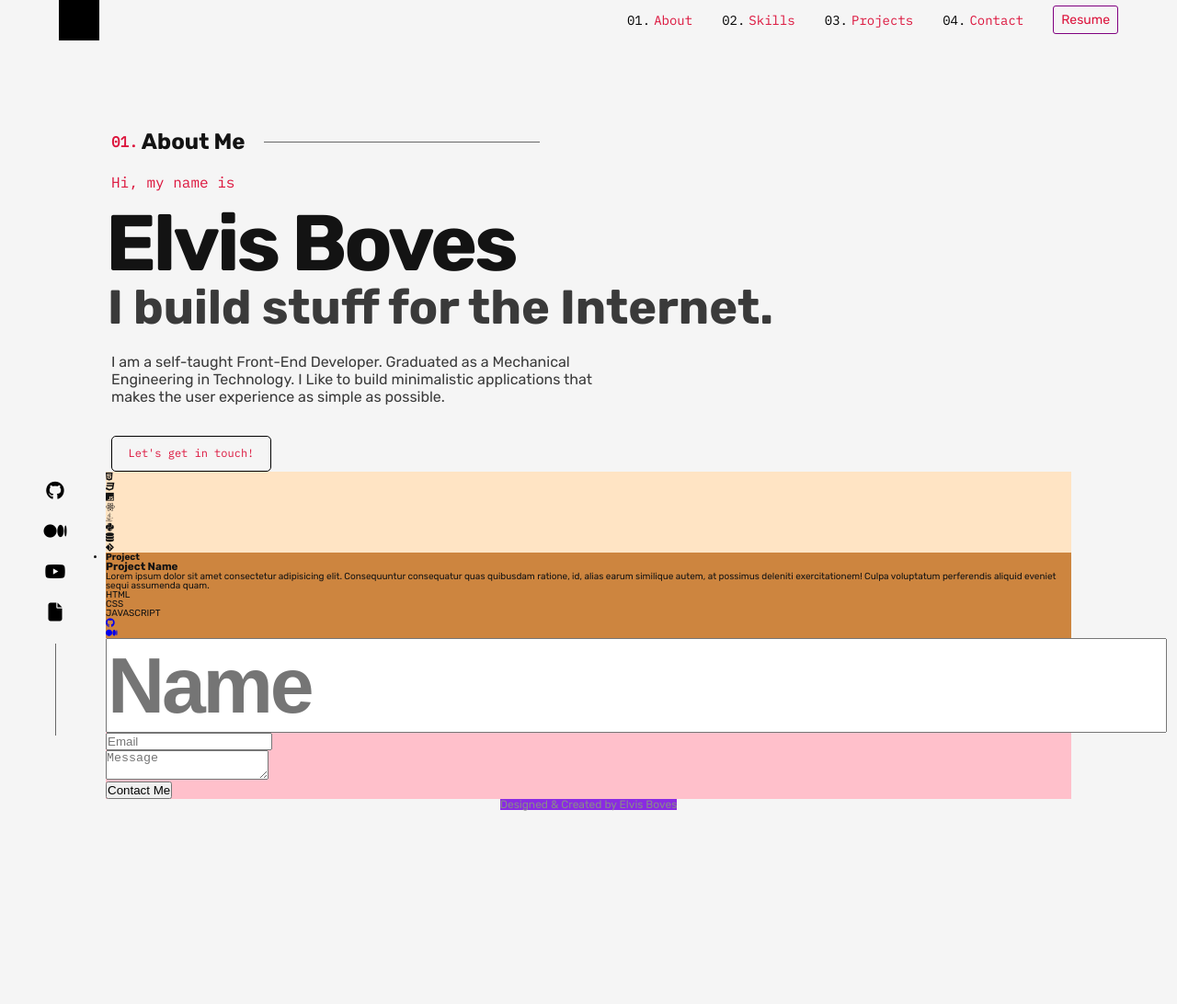
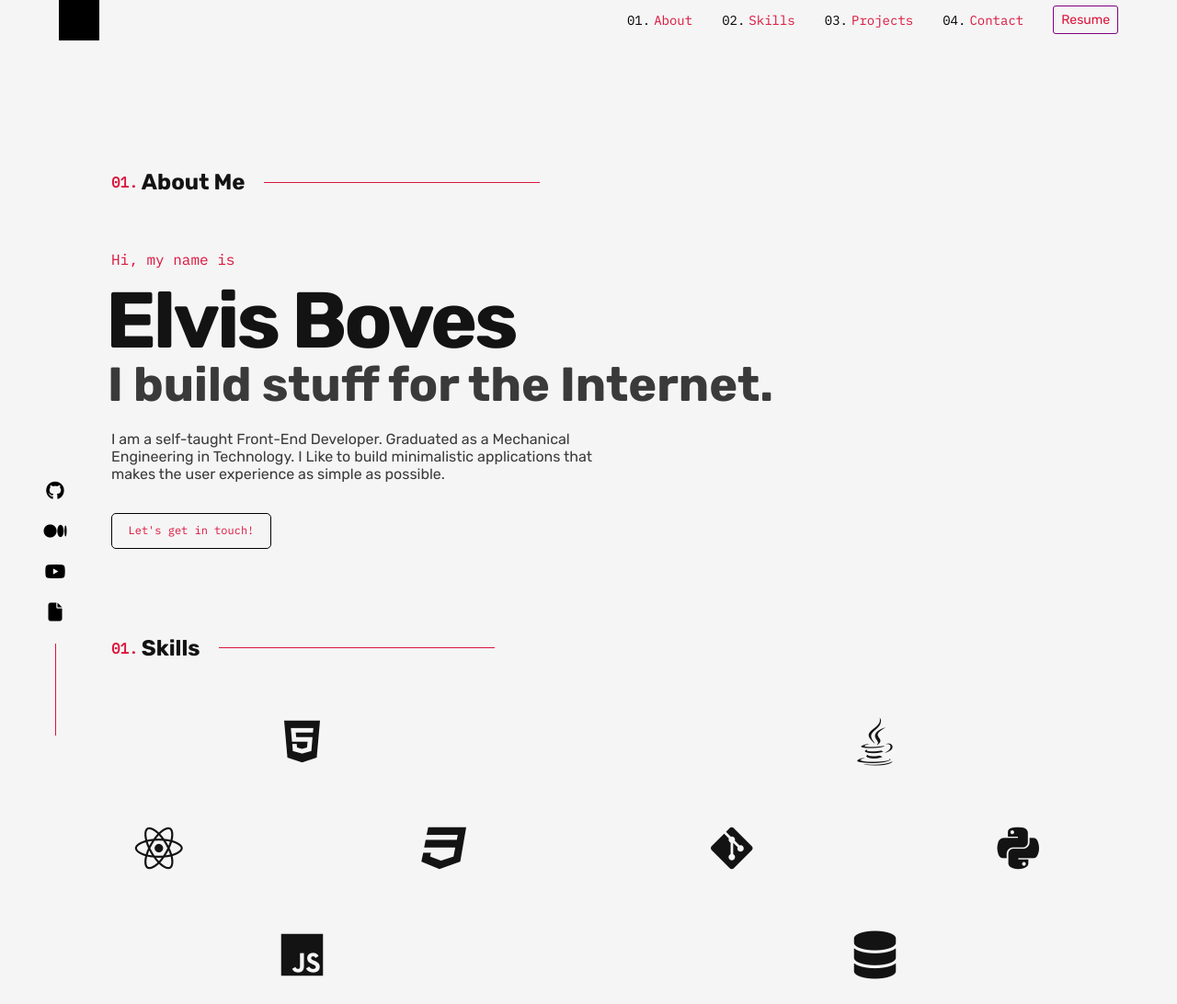
Before and after one commit to eboves/website_portfolio, a website: page website_portfolio/index.html in a window 1280 px wide. Shown: the top 1092 px of the page at 92% size. Before the commit the page ends 901 px from the top, so only its background shows below. Drawn offline with Linux system fonts and the light colour scheme.

Commit message:
type: feat
body: Finish skills layout and animation. STILL THINKING IN CHANGING THE
LAYOUT.

footer: #5

```diff
--- a/website_portfolio/css/about_me.css
+++ b/website_portfolio/css/about_me.css
@@ -5,31 +5,7 @@
   flex-direction: column;
   justify-content: flex-start;
 }
-.num-header {
-  font-size: 2.4rem;
-  counter-set: section;
-  margin-bottom: 2.4rem;
-  align-items: center;
-}
-h2::before {
-  counter-increment: section;
-  content: "0" counter(section) ".";
-  font-family: "IBM Plex Mono", monospace;
-  font-size: 1.6rem;
-  margin-left: 0.6rem;
-  padding-right: 0.4rem;
-  color: crimson;
-}
 
-h2::after {
-  content: "";
-  display: block;
-  position: relative;
-  width: 300px;
-  height: 1px;
-  margin-left: 20px;
-  background-color: rgba(85, 85, 85, 0.884);
-}
 .iam {
   color: crimson;
   margin-left: 0.6rem;
@@ -81,57 +57,3 @@ h2::after {
   color: crimson;
   background-color: rgba(220, 20, 60, 0.274);
 }
-
-/* .about-me {
-  height: 100vh;
-  display: grid;
-  grid-template-columns: 50% 50%;
-  justify-content: center;
-  margin-bottom: 8.8rem;
-} */
-/*
-.personal-info {
-  flex-direction: column;
-}
-
-h1 {
-  font-size: 9.8rem;
-  font-weight: 600;
-  letter-spacing: -3.2px;
-  margin-bottom: -0.5rem;
-}
-
-.position {
-  font-size: 3.6rem;
-  margin-bottom: 3.2rem;
-  font-weight: 300;
-  color: #3b3b3b;
-}
-
-.personal-desc {
-  margin: 0 0 4.8rem 3.2rem;
-}
-
-.personal-description {
-  font-size: 2rem;
-  line-height: 1.2em;
-  color: #3b3b3b;
-}
-
-.btn-a:link,
-.btn-a:visited {
-  display: inline-block;
-  padding: 1.6rem 3.2rem;
-  font-size: 2rem;
-  text-decoration: none;
-  color: #6410ff;
-  border: 2px solid #6410ff;
-  border-radius: 9px;
-  transition: opacity 0.4s ease-in-out;
-}
-
-.btn-a:hover,
-.btn-a:active {
-  background-color: rgba(100, 16, 255, 0.15);
-  }
-  */
--- /dev/null
+++ b/website_portfolio/css/skills.css
@@ -0,0 +1,70 @@
+.skills {
+  flex-direction: column;
+  margin-bottom: 12.8rem;
+}
+.ul-skills {
+  display: grid;
+  grid-template-columns: repeat(7, 1fr);
+  grid-template-rows: repeat(3, 1fr);
+  flex-direction: row;
+  font-size: 5.2rem;
+  justify-items: center;
+  gap: 4rem;
+}
+
+.li-skills {
+  flex-direction: column;
+  justify-content: center;
+  align-items: center;
+  transition: all 0.3s ease;
+}
+
+.li-skills:hover {
+  color: crimson;
+  transform: scale(1.1) translate(0, -10%);
+}
+
+.li-skills:hover .skills-name {
+  opacity: 1;
+}
+
+.skills-logos {
+  margin-bottom: 6.4rem;
+}
+.skills-name {
+  opacity: 0;
+  margin-top: 1.2rem;
+  font-size: 1.2rem;
+}
+
+.n1 {
+  grid-area: 1/2/2/3;
+}
+
+.e1 {
+  grid-area: 2/3/3/4;
+}
+
+.s1 {
+  grid-area: 3/2/4/3;
+}
+
+.w1 {
+  grid-area: 2/1/3/2;
+}
+
+.n2 {
+  grid-area: 1/6/2/7;
+}
+
+.e2 {
+  grid-area: 2/7/3/8;
+}
+
+.s2 {
+  grid-area: 3/6/4/7;
+}
+
+.w2 {
+  grid-area: 2/5/3/6;
+}
--- a/website_portfolio/css/socialmedia.css
+++ b/website_portfolio/css/socialmedia.css
@@ -36,5 +36,5 @@
   width: 1px;
   height: 100px;
   margin: 0px auto;
-  background-color: rgba(85, 85, 85, 0.884);
+  background-color: crimson;
 }
--- a/website_portfolio/css/style.css
+++ b/website_portfolio/css/style.css
@@ -2,6 +2,7 @@
 @import url(footer.css);
 @import url(nav.css);
 @import url(socialmedia.css);
+@import url(skills.css);
 
 * {
   padding: 0;
@@ -48,6 +49,32 @@ body {
   list-style-type: none;
 }
 
+.num-header {
+  font-size: 2.4rem;
+  counter-set: section;
+  margin-bottom: 6.4rem;
+  align-items: center;
+}
+h2::before {
+  counter-increment: section;
+  content: "0" counter(section) ".";
+  font-family: "IBM Plex Mono", monospace;
+  font-size: 1.6rem;
+  margin-left: 0.6rem;
+  padding-right: 0.4rem;
+  color: crimson;
+}
+
+h2::after {
+  content: "";
+  display: block;
+  position: relative;
+  width: 300px;
+  height: 1px;
+  margin-left: 20px;
+  background-color: crimson;
+}
+
 .main {
   margin-top: 9.8rem;
   padding: 0 115px;
@@ -56,13 +83,14 @@ body {
 }
 
 .about-me {
+  margin-top: 4.4rem;
 }
 .footer {
   background-color: blueviolet;
 }
 
 .skills {
-  background-color: bisque;
+  margin-top: 9.6rem;
 }
 .projects {
   background-color: peru;
--- a/website_portfolio/index.html
+++ b/website_portfolio/index.html
@@ -63,18 +63,19 @@
                     </section>
                     <!-- about-me -->
 
-                <section class="skills center-items">
+                <section class="skills">
 
                     <div class="skills-logos">
-                        <ul class="list-skills atag">
-                            <li class="n1"><i class="skill-icons fa-brands fa-html5"></i></li>
-                            <li class="e1"><i class="skill-icons fa-brands fa-css3"></i></li>
-                            <li class="s1"><i class="skill-icons fa-brands fa-js"></i></li>
-                            <li class="w1"><i class="skill-icons fa-brands fa-react"></i></li>
-                            <li class="n2"><i class="skill-icons fa-brands fa-java"></i></li>
-                            <li class="e2"><i class="skill-icons fa-brands fa-python"></i></li>
-                            <li class="s2"><i class="skill-icons fa-solid fa-database"></i></li>
-                            <li class="w2"><i class="skill-icons fa-brands fa-git-alt"></i></li>
+                        <h2 class="num-header flex">Skills</h2>
+                        <ul class="ul-skills atag">
+                            <li class="n1 flex li-skills"><i class="skill-icons fa-brands fa-html5"></i><span class="skills-name">HTML 5</span></li>
+                            <li class="e1 flex li-skills"><i class="skill-icons fa-brands fa-css3"></i><span class="skills-name">CSS 3</span></li>
+                            <li class="s1 flex li-skills"><i class="skill-icons fa-brands fa-js"></i><span class="skills-name">JavaScript</span></li>
+                            <li class="w1 flex li-skills"><i class="skill-icons fa-brands fa-react"></i><span class="skills-name">React</span></li>
+                            <li class="n2 flex li-skills"><i class="skill-icons fa-brands fa-java"></i><span class="skills-name">Java</span></li>
+                            <li class="e2 flex li-skills"><i class="skill-icons fa-brands fa-python"></i><span class="skills-name">Python</span></li>
+                            <li class="s2 flex li-skills"><i class="skill-icons fa-solid fa-database"></i><span class="skills-name">SQL</span></li>
+                            <li class="w2 flex li-skills"><i class="skill-icons fa-brands fa-git-alt"></i><span class="skills-name">Git</span></li>
                         </ul>
                     </div>
 
```
